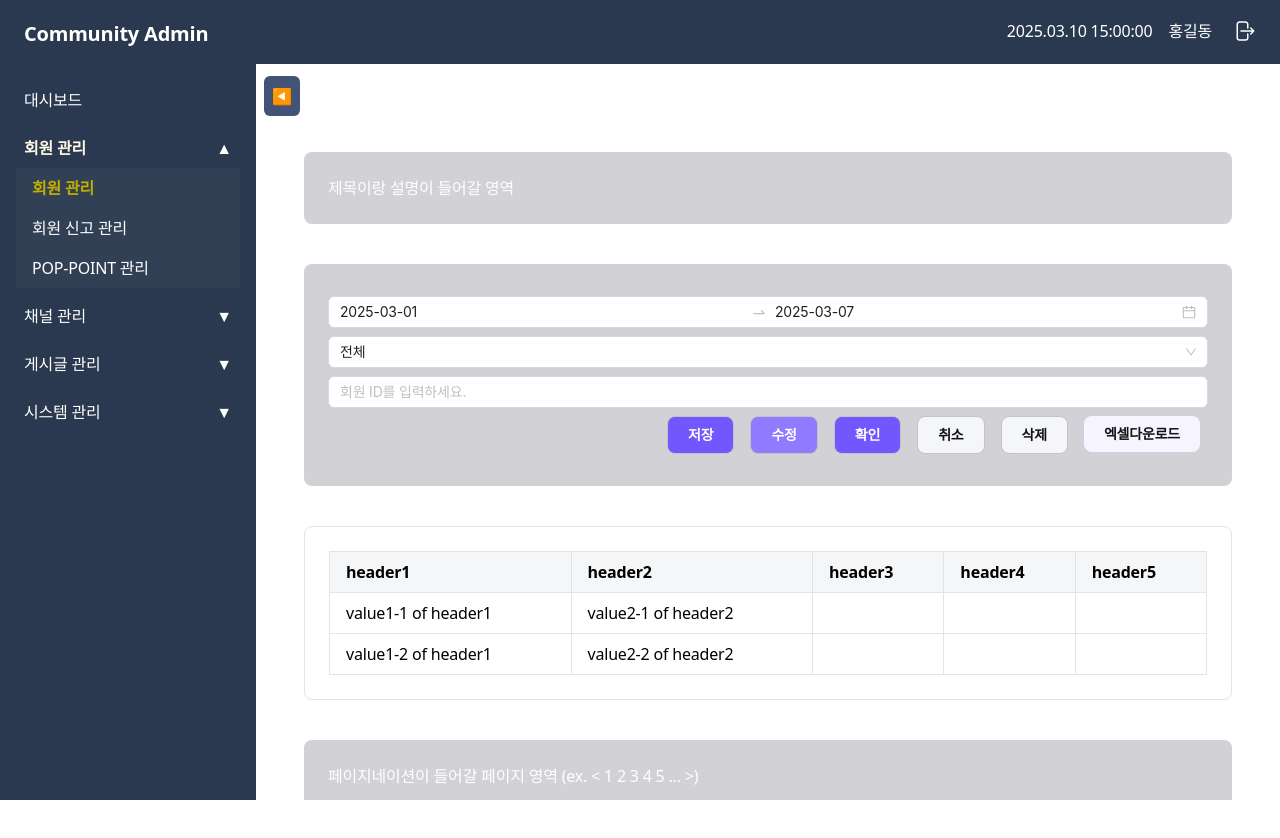
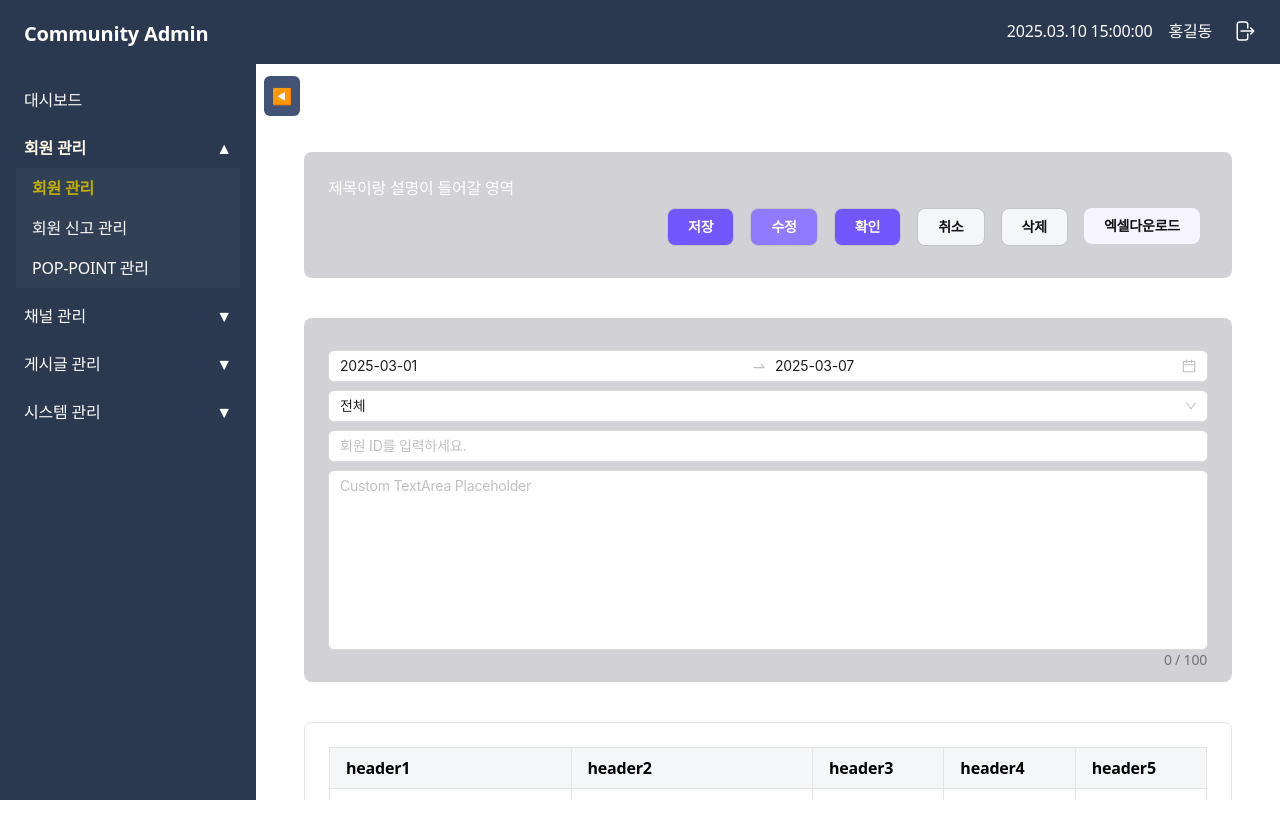
Before and after one commit to Namkyungyun/naamk-admin-portal, a Next.js app: page /test in a window 1280 px wide. Shown: the top 838 px of the page. Built offline with nearby package versions, Linux system fonts and the light colour scheme; no server answers; sample sign-in values are in the browser's storage.

Commit message:
add LimitedLengthTextArea component

```diff
--- a/app/(portal)/component/SearchInput.jsx
+++ b/app/(portal)/component/SearchInput.jsx
@@ -8,33 +8,50 @@ export function SearchInput({
   isRequired = false,
   type = Input.Search,
   placeholder = "검색할 문구를 적어주세요.",
-  handleSearchInput = () => {},
   maxLength = 20,
   hidden = false,
   value = "",
+  handleInput = () => {},
 }) {
-  const [searchText, setSearchText] = useState(null);
+  const [text, setText] = useState(null);
+  const [validation, setValidation] = useState(true);
 
   useEffect(() => {
-    setSearchText(value);
+    setText(value);
   }, []);
 
-  const onInput = (e) => {
+  const onChange = (e) => {
     let text = e.target.value;
-    setSearchText(text);
-    handleSearchInput(text);
+
+    /// validation[정규식] 들어갈 내용
+    let validation = 4 < text.length;
+
+    setText(text);
+    setValidation(validation);
+
+    handleInput({
+      result: validation,
+      text: text,
+    });
+  };
+
+  const onClear = () => {
+    setText("");
+    setValidation(true);
   };
 
   return (
-    <div className={`flex ${hidden ? "hidden" : ""}`}>
+    <div className={`my-2 flex ${hidden ? "hidden" : ""}`}>
       <Input
         id={id}
-        value={searchText}
+        allowClear
+        value={text}
         type={type}
         disabled={isLoading}
-        status={isRequired ? "error" : null}
+        status={isRequired || (text && !validation) ? "error" : ""}
         placeholder={placeholder}
-        onInput={onInput}
+        onClear={onClear}
+        onChange={onChange}
         maxLength={maxLength}
       />
     </div>
--- /dev/null
+++ b/app/(portal)/component/TextArea.jsx
@@ -0,0 +1,66 @@
+"use client";
+import { Input } from "antd";
+import { useState, useEffect } from "react";
+
+export function LimitedLengthTextArea({
+  id,
+  isLoading = false,
+  readOnly = false,
+  isRequired = false,
+  placeholder = "text area...",
+  minLength = 20,
+  maxLength = 100,
+  value = "",
+  handleTextArea = () => {},
+}) {
+  const { TextArea } = Input;
+  const [text, setText] = useState("");
+  const [validation, setValidation] = useState(true);
+
+  useEffect(() => {
+    setText(value);
+  }, []);
+
+  const onInput = (e) => {
+    let text = e.target.value ?? "";
+
+    let validation = minLength < text.length;
+
+    setText(text);
+    setValidation(validation);
+
+    handleTextArea({
+      result: validation,
+      text: text,
+    });
+  };
+
+  const onClear = () => {
+    setText("");
+    setValidation(true);
+  };
+
+  return (
+    <div className={`my-2 flex`}>
+      <TextArea
+        id={id}
+        showCount
+        allowClear
+        onClear={onClear}
+        autoSize={false}
+        disabled={isLoading}
+        readOnly={readOnly}
+        status={isRequired || (text && !validation) ? "error" : ""}
+        minLength={minLength}
+        maxLength={maxLength}
+        placeholder={placeholder}
+        style={{
+          height: 180,
+          resize: "none",
+        }}
+        value={text}
+        onChange={onInput}
+      />
+    </div>
+  );
+}
--- a/app/(portal)/test/page.jsx
+++ b/app/(portal)/test/page.jsx
@@ -15,6 +15,7 @@ import { Table } from "../component/Table";
 import { RangeDatePicker } from "../component/DatePicker";
 import { SelectBox } from "../component/SelectBox";
 import { SearchInput } from "../component/SearchInput";
+import { LimitedLengthTextArea } from "../component/TextArea";
 
 const Test = () => {
   const [completedDate, setCompletedDate] = useState();
@@ -26,10 +27,19 @@ const Test = () => {
       {/* 제목 & 설명 영역 */}
       <section className="bg-gray-300 text-white p-6 rounded-lg w-full my-10">
         제목이랑 설명이 들어갈 영역
+        {/* ///// */}
+        <div className="flex justify-end">
+          <SaveButton disabled={false} onClick={() => {}} />
+          <UpdateButton disabled={false} onClick={() => {}} />
+          <ConfirmButton disabled={false} onClick={() => {}} />
+          <CancelButton disabled={false} onClick={() => {}} />
+          <DeleteButton disabled={false} onClick={() => {}} />
+          <DownloadButton disabled={false} prefix="엑셀" onClick={() => {}} />
+        </div>
       </section>
 
       {/* 검색 영역 */}
-      <section className="bg-gray-300 text-white p-6 rounded-lg w-full my-10">
+      <section className="bg-gray-300 text-white p-6 rounded-lg w-full my-10 h-xl">
         <RangeDatePicker
           isRequired={completedDate}
           defaultPeriod={6}
@@ -56,17 +66,21 @@ const Test = () => {
           hidden={false}
           placeholder={"회원 ID를 입력하세요."}
           value={""}
+          handleInput={(obj) => {
+            console.log(obj);
+          }}
         />
 
-        {/* ///// */}
-        <div className="flex justify-end">
-          <SaveButton disabled={false} onClick={() => {}} />
-          <UpdateButton disabled={false} onClick={() => {}} />
-          <ConfirmButton disabled={false} onClick={() => {}} />
-          <CancelButton disabled={false} onClick={() => {}} />
-          <DeleteButton disabled={false} onClick={() => {}} />
-          <DownloadButton disabled={false} prefix="엑셀" onClick={() => {}} />
-        </div>
+        <LimitedLengthTextArea
+          id={"id2"}
+          readOnly={false}
+          isRequired={false}
+          placeholder={"Custom TextArea Placeholder"}
+          handleTextArea={(obj) => {
+            console.log(obj);
+          }}
+          value={""}
+        />
       </section>
 
       {/* 표 영역 */}
```
